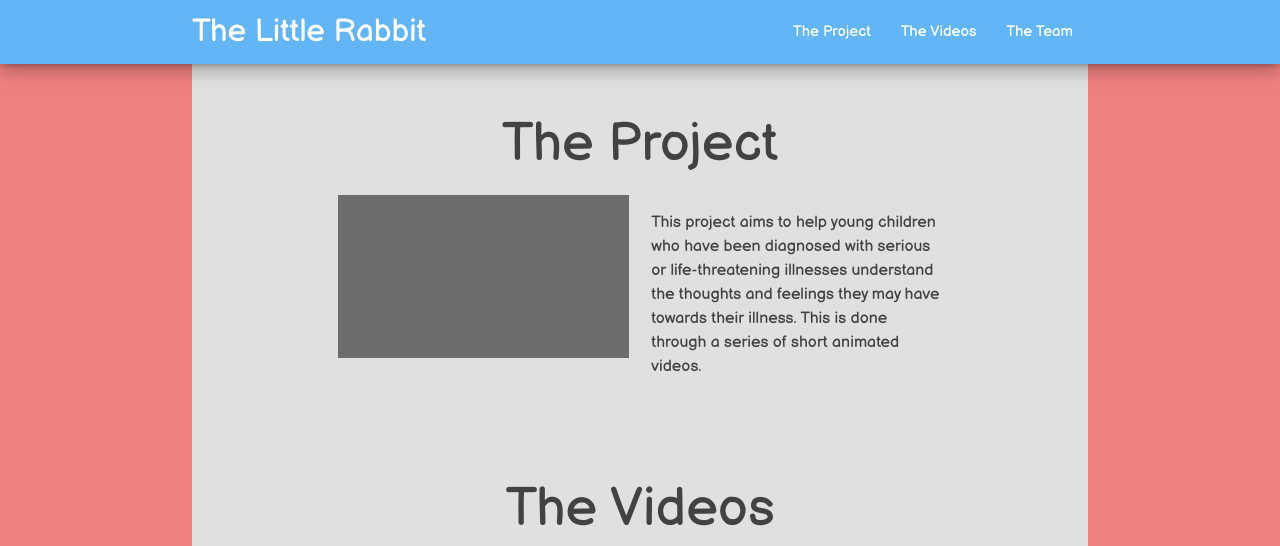
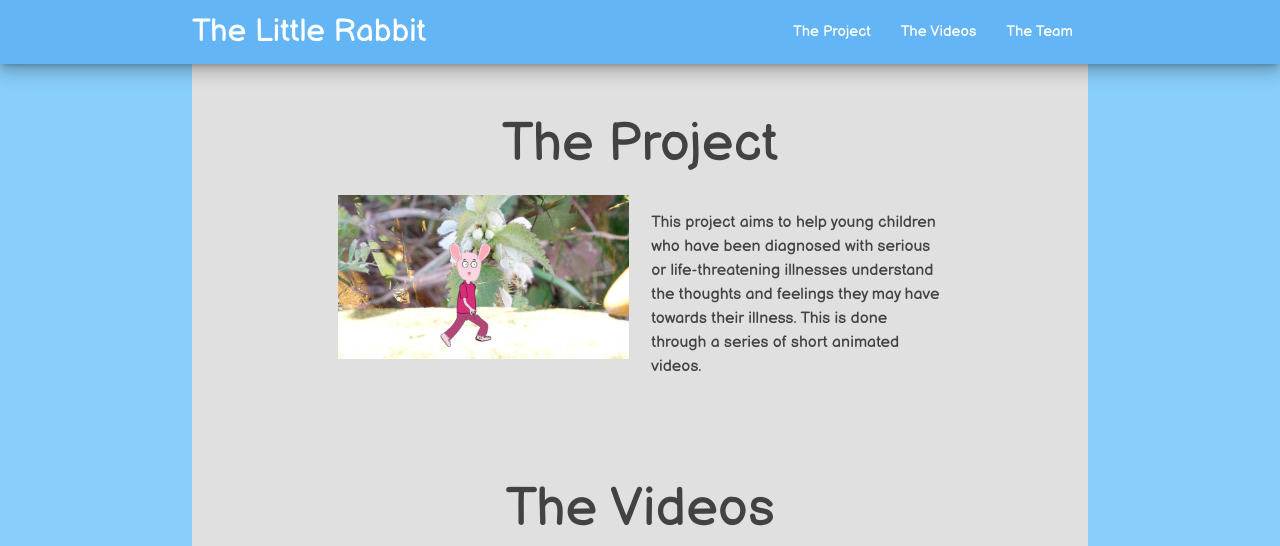
Before and after one commit to alturkabuterimon/alturkabuterimon.github.io, a plain HTML site: page index.html in a window 1280 px wide. Shown: the top 546 px of the page. Drawn offline with nearby package versions, Linux system fonts and the light colour scheme.

Commit message:
Updated BG Colour and Images
Have more images to add today

```diff
--- a/index.html
+++ b/index.html
@@ -69,7 +69,7 @@
 
             <div class="row">
                 <div class="col s12 l6">
-                    <img class="responsive-img" style="width: 100%; height: auto;" src="./images/StandIn.png" alt="">
+                    <img class="responsive-img" style="width: 100%; height: auto;" src="./images/Robin%20walking%20.png" alt="">
                 </div>
 
                 <div class="col s12 l6">
--- a/style.css
+++ b/style.css
@@ -1,6 +1,6 @@
 
 body{
-    background-color: lightcoral;
+    background-color: lightskyblue;
     background-repeat: repeat-y;
     background-size: cover;
     background-attachment: fixed;
```
Also changed, not shown: images/Robin sad.png (added), images/Robin walking .png (added).
